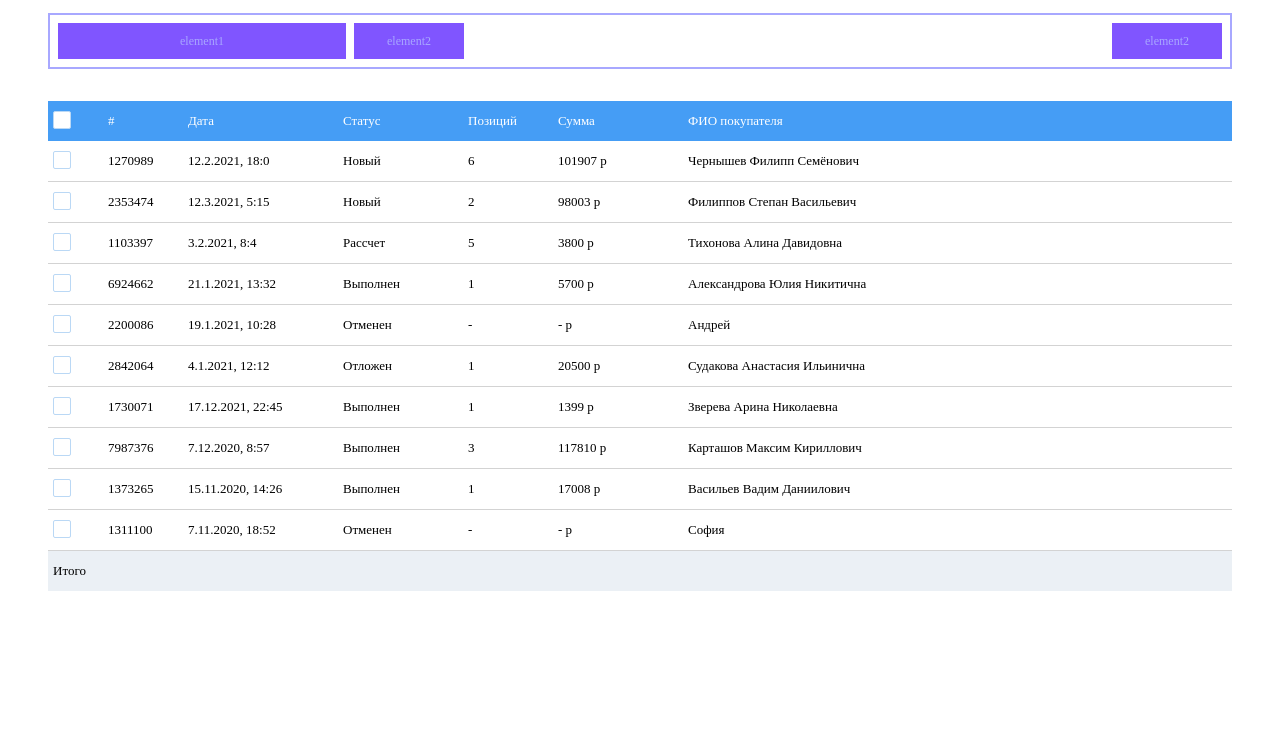
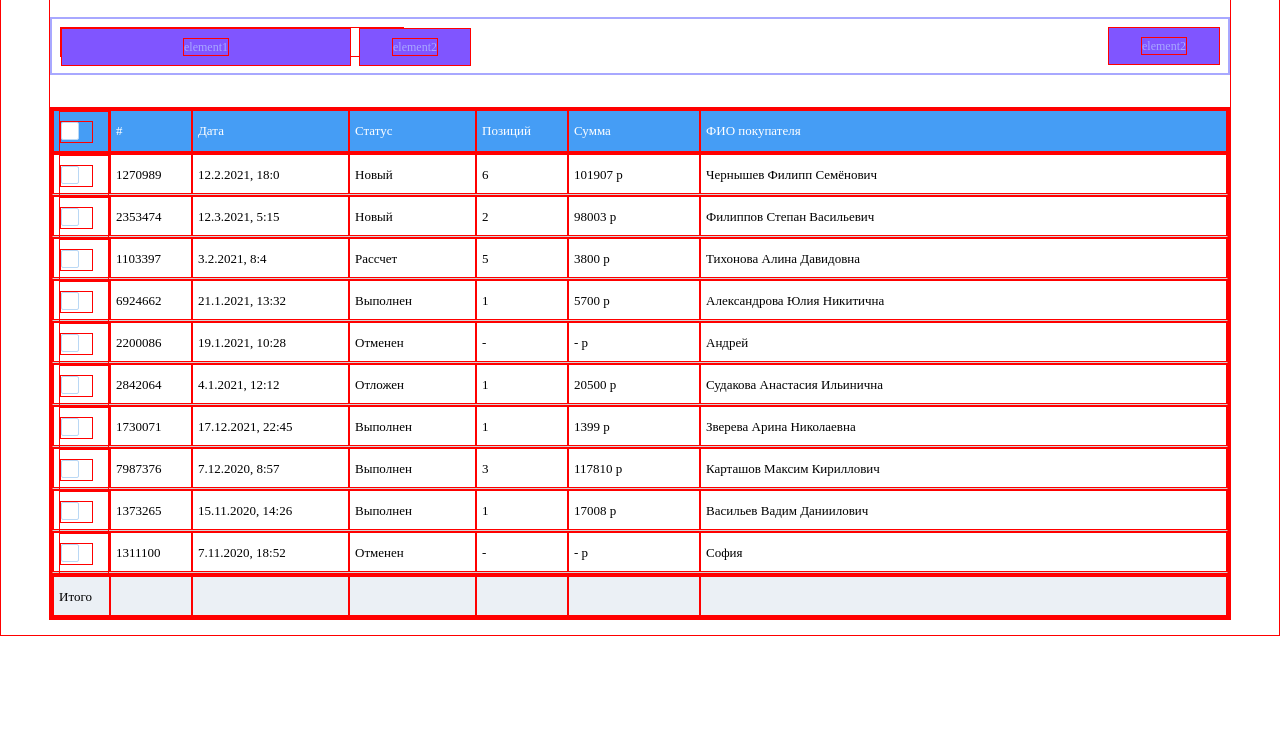
Before and after one commit to Pasechnikea/JavaScript, a plain HTML site: page index.html in a window 1280 px wide. Shown: the part 66-800 px from the top of the page. Drawn offline with Linux system fonts and the light colour scheme.

Commit message:
Update _elements.css

```diff
--- a/elements/_elements.css
+++ b/elements/_elements.css
@@ -6,3 +6,6 @@
 @import "./dropdown.css";
 @import "./pageheader.css";
 @import "./table-flex.css";
+* {
+  border: red 1px solid;
+}
```
